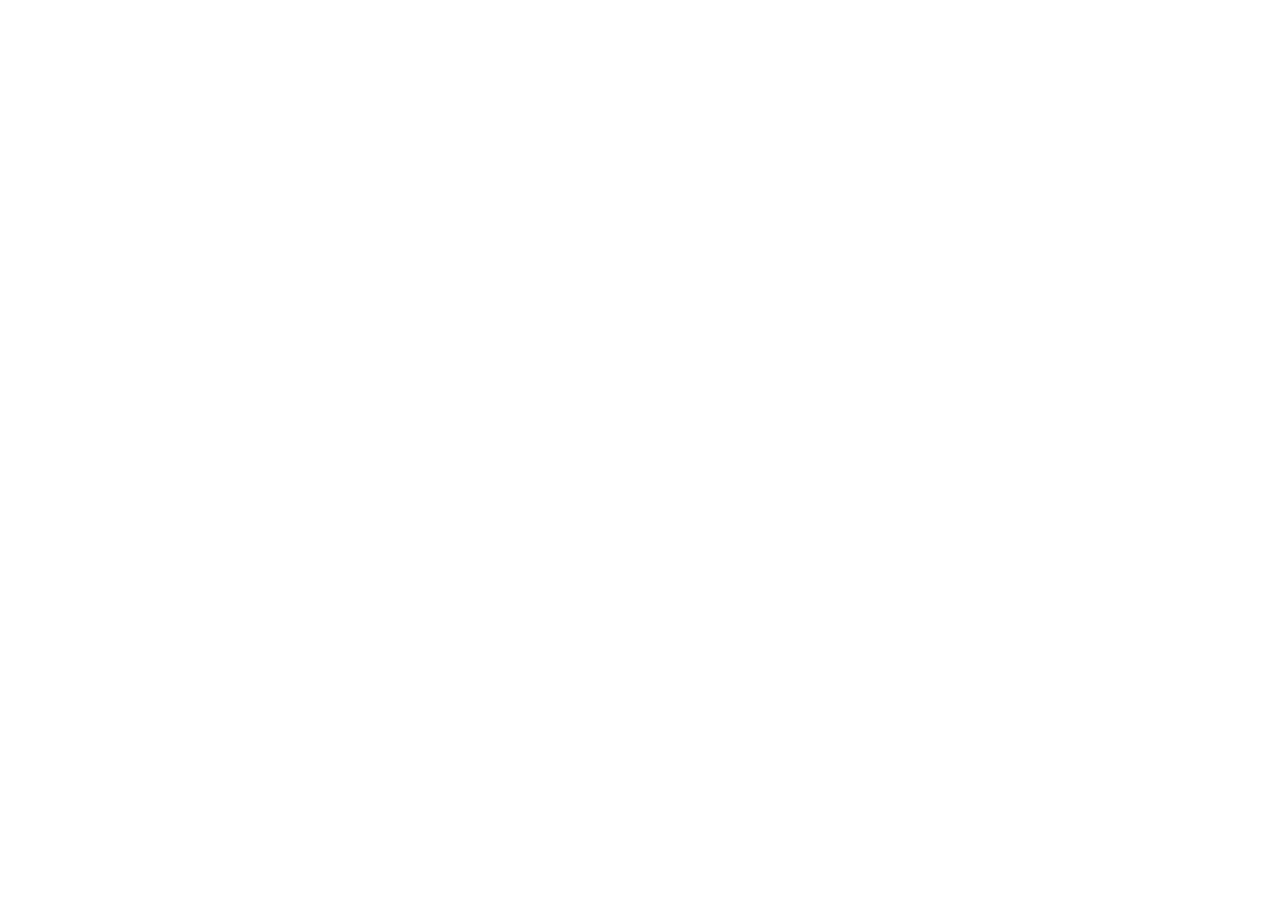
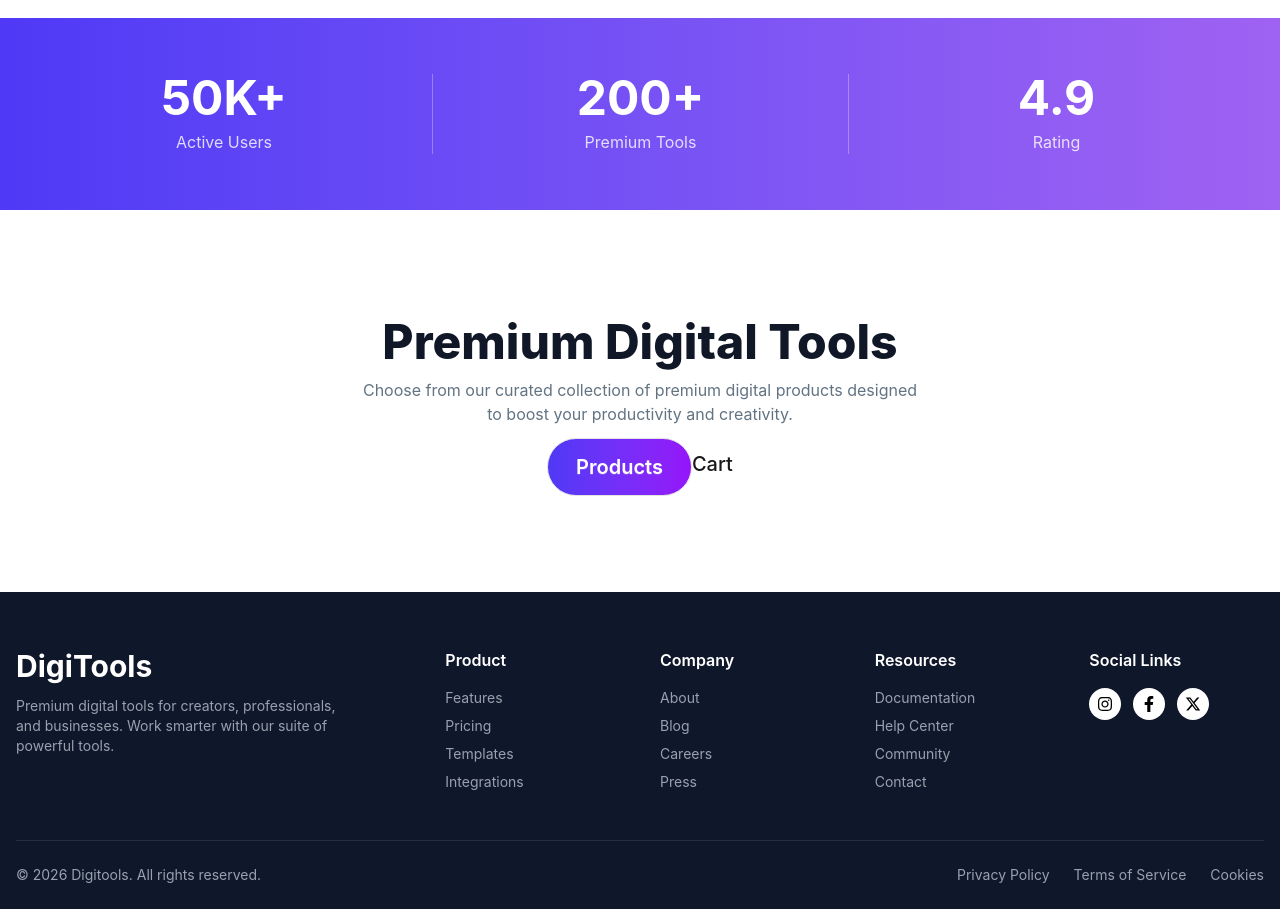
Before and after one commit to labibmaxer/assignment-6, a React (Vite) app in the folder assignment-6/: page / in a window 1280 px wide. Shown: the part 820-1729 px from the top of the page. Before the commit the page ends 838 px from the top, so only its background shows below. Built offline with nearby package versions, Linux system fonts and the light colour scheme; a web font is replaced by a local one.

Commit message:
added tools and footer

```diff
--- /dev/null
+++ b/assignment-6/public/data.json
@@ -0,0 +1,98 @@
+[
+{
+"id": "1",
+"name": "Design Studio Pro",
+"description": "Advanced AI-powered design assistant for high-converting landing pages and UI/UX assets.",
+"price": 29,
+"period": "monthly",
+"tag": "Best Seller",
+"tagType": "best-seller",
+"features": [
+"100+ UI templates",
+"Auto layout generator",
+"Figma integration",
+"Export to React/Tailwind"
+],
+"icon": "/assets/products/design-tool.png"
+},
+{
+"id": "2",
+"name": "Operation Automator",
+"description": "Streamline business workflows and automate repetitive data entry tasks effortlessly.",
+"price": 49,
+"period": "monthly",
+"tag": "Popular",
+"tagType": "popular",
+"features": [
+"Unlimited workflows",
+"Zapier integration",
+"Real-time analytics",
+"24/7 priority support"
+],
+"icon": "/assets/products/operation.png"
+},
+{
+"id": "3",
+"name": "Portfolio Builder Elite",
+"description": "Create stunning developer and designer portfolios with lightning-fast performance.",
+"price": 79,
+"period": "yearly",
+"tag": "New",
+"tagType": "new",
+"features": [
+"Custom domain support",
+"Markdown blog engine",
+"SEO optimization",
+"Dark/Light mode switch"
+],
+"icon": "/assets/products/portfolio.png"
+},
+{
+"id": "4",
+"name": "CartFlow E-Commerce Suite",
+"description": "A modular shopping cart and checkout optimization kit designed for maximum sales conversion.",
+"price": 99,
+"period": "one-time",
+"tag": "Best Seller",
+"tagType": "best-seller",
+"features": [
+"One-click checkout",
+"Stripe & PayPal ready",
+"Abandoned cart recovery",
+"Mobile optimized UI"
+],
+"icon": "/assets/products/shopping-cart.png"
+},
+{
+"id": "5",
+"name": "Social Media Matrix",
+"description": "Manage, schedule, and analyze content across multiple social platforms from a single dashboard.",
+"price": 19,
+"period": "monthly",
+"tag": "Popular",
+"tagType": "popular",
+"features": [
+"Multi-platform scheduler",
+"AI caption generator",
+"Engagement analytics",
+"Team collaboration tools"
+],
+"icon": "/assets/products/social-media.png"
+},
+{
+"id": "6",
+"name": "Content Craft Engine",
+"description": "AI-driven copywriting and documentation engine optimized for tech writers and founders.",
+"price": 39,
+"period": "monthly",
+"tag": "New",
+"tagType": "new",
+"features": [
+"SEO keyword targeting",
+"Blog post generator",
+"Tone customizer",
+"Plagiarism checker"
+],
+"icon": "/assets/products/writing_2327400 1.png"
+}
+]
--- a/assignment-6/src/App.jsx
+++ b/assignment-6/src/App.jsx
@@ -1,7 +1,9 @@
    import './index.css'
 import './App.css'
 import Nav from './components.nav/Nav'
+import Tools from './components.tools/Tools'
 import Hero from './components.hero/Hero'
+import Footer from './component.footer/Footer'
 function App() {
 
 
@@ -9,6 +11,8 @@
     <div>
      <Nav></Nav>
      <Hero></Hero>
+     <Tools></Tools>
+     <Footer></Footer>
     </div>
   )
 }
--- /dev/null
+++ b/assignment-6/src/component.footer/Footer.jsx
@@ -0,0 +1,77 @@
+import React from 'react';
+import { FaInstagram, FaFacebookF } from 'react-icons/fa';
+import { FaXTwitter } from 'react-icons/fa6';
+
+const Footer = () => {
+  return (
+    <footer className="bg-[#0F172A] text-white">
+      <div className="container mx-auto px-4 pt-14 pb-6">
+        <div className="grid grid-cols-2 md:grid-cols-6 gap-10">
+          <div className="col-span-2 space-y-3">
+            <h2 className="text-3xl font-bold">DigiTools</h2>
+            <p className="max-w-xs text-sm text-gray-400">
+              Premium digital tools for creators, professionals, and businesses.
+              Work smarter with our suite of powerful tools.
+            </p>
+          </div>
+
+          <div>
+            <h3 className="mb-4 font-semibold">Product</h3>
+            <ul className="space-y-2 text-sm text-gray-400">
+              <li><a href="#" className="hover:text-white">Features</a></li>
+              <li><a href="#" className="hover:text-white">Pricing</a></li>
+              <li><a href="#" className="hover:text-white">Templates</a></li>
+              <li><a href="#" className="hover:text-white">Integrations</a></li>
+            </ul>
+          </div>
+
+          <div>
+            <h3 className="mb-4 font-semibold">Company</h3>
+            <ul className="space-y-2 text-sm text-gray-400">
+              <li><a href="#" className="hover:text-white">About</a></li>
+              <li><a href="#" className="hover:text-white">Blog</a></li>
+              <li><a href="#" className="hover:text-white">Careers</a></li>
+              <li><a href="#" className="hover:text-white">Press</a></li>
+            </ul>
+          </div>
+
+          <div>
+            <h3 className="mb-4 font-semibold">Resources</h3>
+            <ul className="space-y-2 text-sm text-gray-400">
+              <li><a href="#" className="hover:text-white">Documentation</a></li>
+              <li><a href="#" className="hover:text-white">Help Center</a></li>
+              <li><a href="#" className="hover:text-white">Community</a></li>
+              <li><a href="#" className="hover:text-white">Contact</a></li>
+            </ul>
+          </div>
+
+          <div>
+            <h3 className="mb-4 font-semibold">Social Links</h3>
+            <div className="flex gap-3">
+              <a href="#" className="flex h-8 w-8 items-center justify-center rounded-full bg-white text-black">
+                <FaInstagram />
+              </a>
+              <a href="#" className="flex h-8 w-8 items-center justify-center rounded-full bg-white text-black">
+                <FaFacebookF />
+              </a>
+              <a href="#" className="flex h-8 w-8 items-center justify-center rounded-full bg-white text-black">
+                <FaXTwitter />
+              </a>
+            </div>
+          </div>
+        </div>
+
+        <div className="mt-12 flex flex-col gap-3 border-t border-white/10 pt-6 text-sm text-gray-400 md:flex-row md:items-center md:justify-between">
+          <p>© 2026 Digitools. All rights reserved.</p>
+          <div className="flex gap-6">
+            <a href="#" className="hover:text-white">Privacy Policy</a>
+            <a href="#" className="hover:text-white">Terms of Service</a>
+            <a href="#" className="hover:text-white">Cookies</a>
+          </div>
+        </div>
+      </div>
+    </footer>
+  );
+};
+
+export default Footer;
--- a/assignment-6/src/components.hero/Hero.jsx
+++ b/assignment-6/src/components.hero/Hero.jsx
@@ -1,27 +1,24 @@
 import React from 'react';
 import { FaPlay } from 'react-icons/fa';
-import heroImg from '../assets/products/banner.png'; // swap with your hero image
+import heroImg from '../assets/products/banner.png';
 
 const Hero = () => {
   return (
+   <>
       <section className="container mx-auto px-4 py-16">
         <div className="flex flex-col-reverse lg:flex-row items-center gap-12">
-        {/* Left */}
           <div className="flex-1 space-y-6">
             <span className="inline-flex items-center gap-2 rounded-full bg-purple-100 px-4 py-1 text-sm text-purple-700">
               <span className="h-2 w-2 rounded-full bg-purple-600"></span>
               New: AI-Powered Tools Available
             </span>
-
-          <h1 className="text-4xl md:text-6xl font-bold leading-tight text-gray-900">
+            <h1 className="text-4xl md:text-[76px] font-extrabold leading-tight text-[#101727]">
               Supercharge Your Digital Workflow
             </h1>
-
             <p className="max-w-md text-gray-500">
               Access premium AI tools, design assets, templates, and productivity
               software—all in one place. Start creating faster today.
             </p>
-
             <div className="flex flex-wrap gap-4">
               <button className="btn border-0 rounded-full text-white bg-linear-to-r from-[#4F39F6] to-[#9F62F2]">
                 Explore Products
@@ -31,14 +28,31 @@
               </button>
             </div>
           </div>
-
-        {/* Right */}
           <div className="flex-1">
             <img src={heroImg} alt="Hero" className="w-full rounded-xl object-cover" />
           </div>
         </div>
       </section>
+
+      <section className="bg-linear-to-r from-[#4F39F6] to-[#9F62F2] text-white">
+        <div className="container mx-auto px-4 py-14 grid grid-cols-1 md:grid-cols-3 gap-8 md:gap-0 text-center">
+          <div className="space-y-2">
+            <h3 className="text-4xl md:text-5xl font-bold">50K+</h3>
+            <p className="text-white/80">Active Users</p>
+          </div>
+          <div className="space-y-2 md:border-l md:border-white/30">
+            <h3 className="text-4xl md:text-5xl font-bold">200+</h3>
+            <p className="text-white/80">Premium Tools</p>
+          </div>
+          <div className="space-y-2 md:border-l md:border-white/30">
+            <h3 className="text-4xl md:text-5xl font-bold">4.9</h3>
+            <p className="text-white/80">Rating</p>
+          </div>
+        </div>
+      </section>
+    </>
   );
 };
 
+
 export default Hero;
--- /dev/null
+++ b/assignment-6/src/components.tools/Tools.jsx
@@ -0,0 +1,17 @@
+import React from 'react';
+
+const Tools = () => {
+    return (
+        <div className='container mx-auto  py-24 text-center justify-center'>
+            <h1 className='font-extrabold text-[#101727] text-[48px]'>Premium Digital Tools</h1>
+            <p className='text-[#627382] text-[16px]'>Choose from our curated collection of premium digital products designed <br /> to boost your productivity and creativity.</p>
+            <div className='pt-3 gap-3'>
+                  <button className="btn btn-active text-white bg-linear-to-r from-[#4F39F6] to-[#9514FA] rounded-4xl p-7 text-xl ">Products</button>
+                        <button className=" text-xl font-medium ">Cart </button>
+
+          </div>
+        </div>
+    );
+};
+
+export default Tools;
```
Lines whose indentation alone changed are shown as unchanged.
